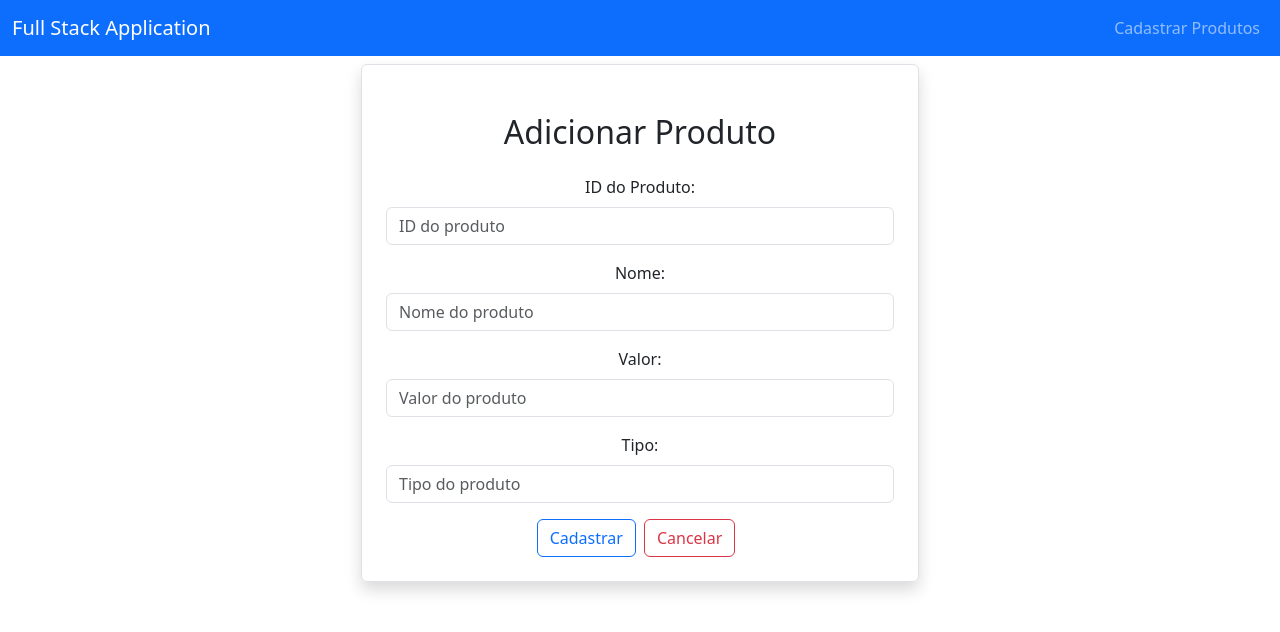
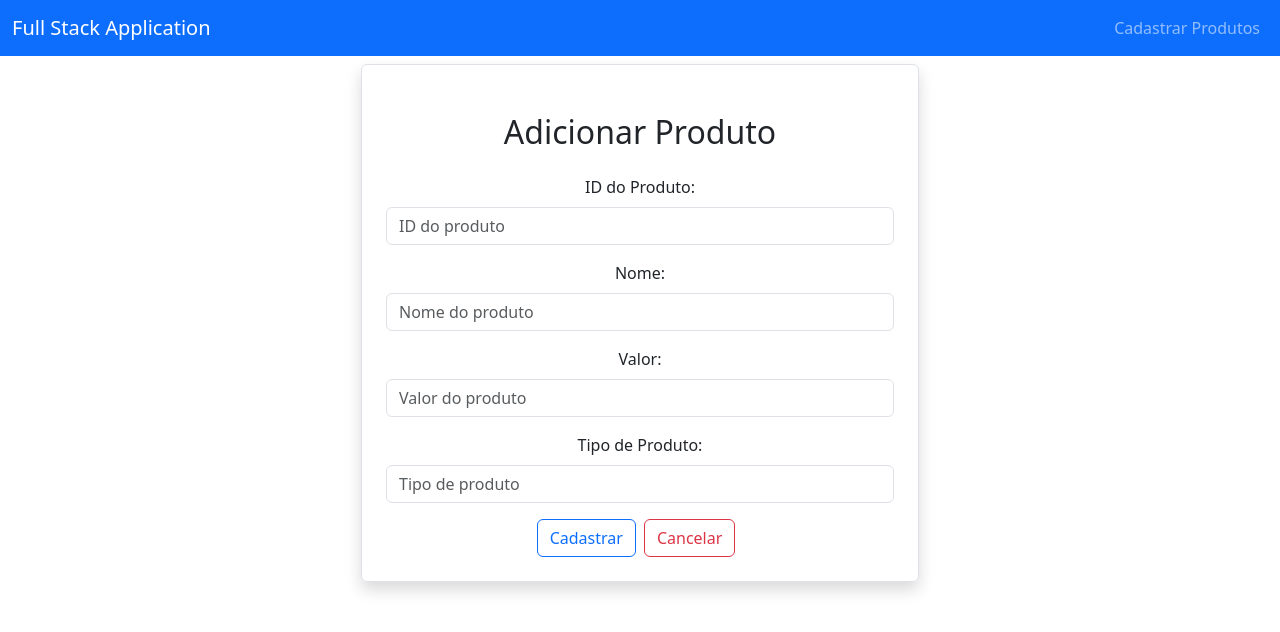
Before and after one commit to hhenrique7510/BD_Jhonny, a React (Create React App) app: page /addproduto in a window 1280 px wide. Shown: the top 632 px of the page. Built offline with nearby package versions, Linux system fonts and the light colour scheme.

Commit message:
cadastrar produtos feito

```diff
--- a/src/App.js
+++ b/src/App.js
@@ -6,7 +6,8 @@ import { BrowserRouter as Router, Routes, Route } from 'react-router-dom';
 import AddFuncionario from './funcionarios/AddFuncionario';
 import EditFuncionario from './funcionarios/EditFuncionario';
 import CadastrarProduto from './pages/cadastrarproduto';
-import AddProduto from './pages/AddProduto';
+import AddProduto from './pages/AddProduto'; // Importar o novo componente
+
 function App() {
   return (
     <div className="App">
@@ -18,7 +19,7 @@ function App() {
           <Route exact path="/addfuncionario" element={<AddFuncionario />} />
           <Route exact path="/editfuncionario/:cpf" element={<EditFuncionario />} />
           <Route exact path="/cadastrarproduto" element={<CadastrarProduto />} />
-          <Route exact path="/addproduto" element={<AddProduto />} />
+          <Route exact path="/addproduto" element={<AddProduto />} /> {/* Nova rota */}
         </Routes>
       </Router>
     </div>
--- a/src/pages/AddProduto.js
+++ b/src/pages/AddProduto.js
@@ -8,11 +8,11 @@ export default function AddProduto() {
         id: "",
         nome: "",
         valor: "",
-        tipo: ""
+        produtos_tipo: ""  // Ensure the key name matches the backend model
     });
     const [error, setError] = useState("");
 
-    const { id, nome, valor, tipo } = produto;
+    const { id, nome, valor, produtos_tipo } = produto;
 
     const onInputChange = (e) => {
         setProduto({ ...produto, [e.target.name]: e.target.value });
@@ -20,17 +20,17 @@ export default function AddProduto() {
 
     const onSubmit = async (e) => {
         e.preventDefault();
-        setError("");
+        setError("");  // Reset error message
 
         const data = {
             id,
             nome,
             valor: parseFloat(valor),
-            tipo
+            produtos_tipo  // Ensure this key matches the backend field
         };
 
         try {
-            console.log("Dados enviados:", data);  // Log dos dados enviados para depuração
+            console.log("Dados enviados:", data);
             const response = await axios.post("http://localhost:8080/product", data, {
                 headers: {
                     'Content-Type': 'application/json',
@@ -40,17 +40,17 @@ export default function AddProduto() {
             navigate("/cadastrarproduto");
         } catch (error) {
             if (error.response) {
-
+                // Server responded with a status code outside the range of 2xx
                 console.error('Erro na resposta do servidor:', error.response.data);
                 console.error('Código de status:', error.response.status);
                 console.error('Headers:', error.response.headers);
                 setError(`Erro: ${error.response.status} - ${JSON.stringify(error.response.data)}`);
             } else if (error.request) {
-
+                // The request was made but no response was received
                 console.error('Nenhuma resposta recebida:', error.request);
                 setError('Erro: Nenhuma resposta recebida do servidor.');
             } else {
-
+                // Something happened in setting up the request
                 console.error('Erro ao configurar a solicitação:', error.message);
                 setError(`Erro: ${error.message}`);
             }
@@ -97,14 +97,14 @@ export default function AddProduto() {
                         />
                     </div>
                     <div className="mb-3">
-                        <label htmlFor="tipo" className="form-label">Tipo:</label>
+                        <label htmlFor="produtos_tipo" className="form-label">Tipo de Produto:</label>
                         <input
                             type="text"
                             className="form-control"
-                            name="tipo"
-                            value={tipo}
+                            name="produtos_tipo"
+                            value={produtos_tipo}
                             onChange={(e) => onInputChange(e)}
-                            placeholder="Tipo do produto"
+                            placeholder="Tipo de produto"
                         />
                     </div>
                     <button type="submit" className="btn btn-outline-primary">
--- a/src/pages/cadastrarproduto.js
+++ b/src/pages/cadastrarproduto.js
@@ -1,14 +1,45 @@
-// src/pages/cadastrarproduto.js
-import React from 'react';
+import React, { useEffect, useState } from 'react';
+import axios from 'axios';
 import { Link } from 'react-router-dom';
 
 const CadastrarProduto = () => {
-  return (
-    <div className="container">
-      <h2>Cadastrar Produto</h2>
-      <Link to="/AddProduto" className="btn btn-primary">Cadastrar Produto</Link>
-    </div>
-  );
+    const [produtos, setProdutos] = useState([]);
+
+    useEffect(() => {
+        loadProdutos();
+    }, []);
+
+    const loadProdutos = async () => {
+        const result = await axios.get("http://localhost:8080/products");
+        setProdutos(result.data);
+    };
+
+    return (
+        <div className="container">
+            <h2>Cadastrar Produto</h2>
+            <Link to="/addproduto" className="btn btn-primary mb-3">Cadastrar Produto</Link>
+            <table className="table table-bordered">
+                <thead>
+                    <tr>
+                        <th>ID</th>
+                        <th>Nome</th>
+                        <th>Valor</th>
+                        <th>Tipo de Produto</th>
+                    </tr>
+                </thead>
+                <tbody>
+                    {produtos.map(produto => (
+                        <tr key={produto.id_prod}>
+                            <td>{produto.id_prod}</td>
+                            <td>{produto.nome}</td>
+                            <td>{produto.valor}</td>
+                            <td>{produto.produtos_tipo}</td>
+                        </tr>
+                    ))}
+                </tbody>
+            </table>
+        </div>
+    );
 };
 
 export default CadastrarProduto;
```
